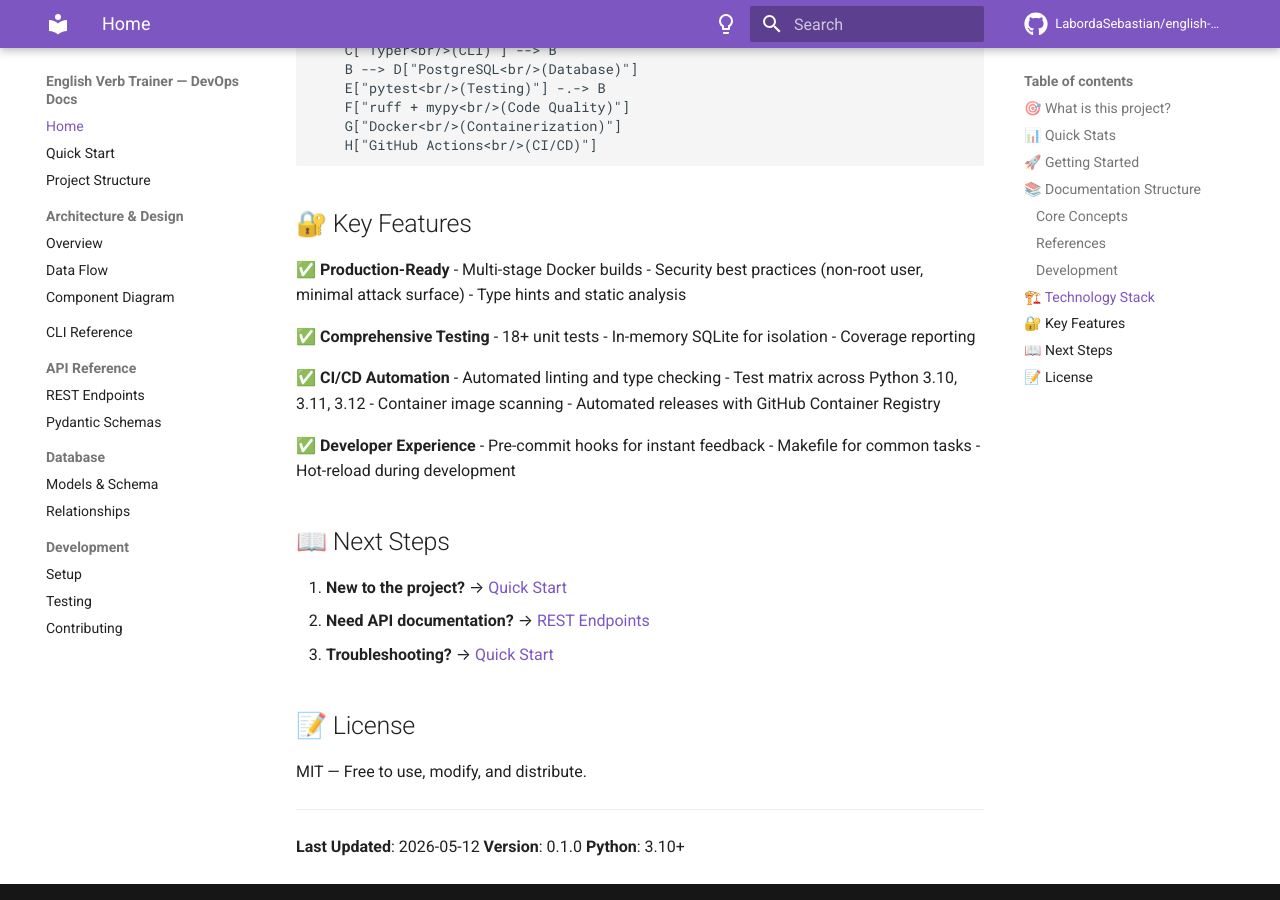
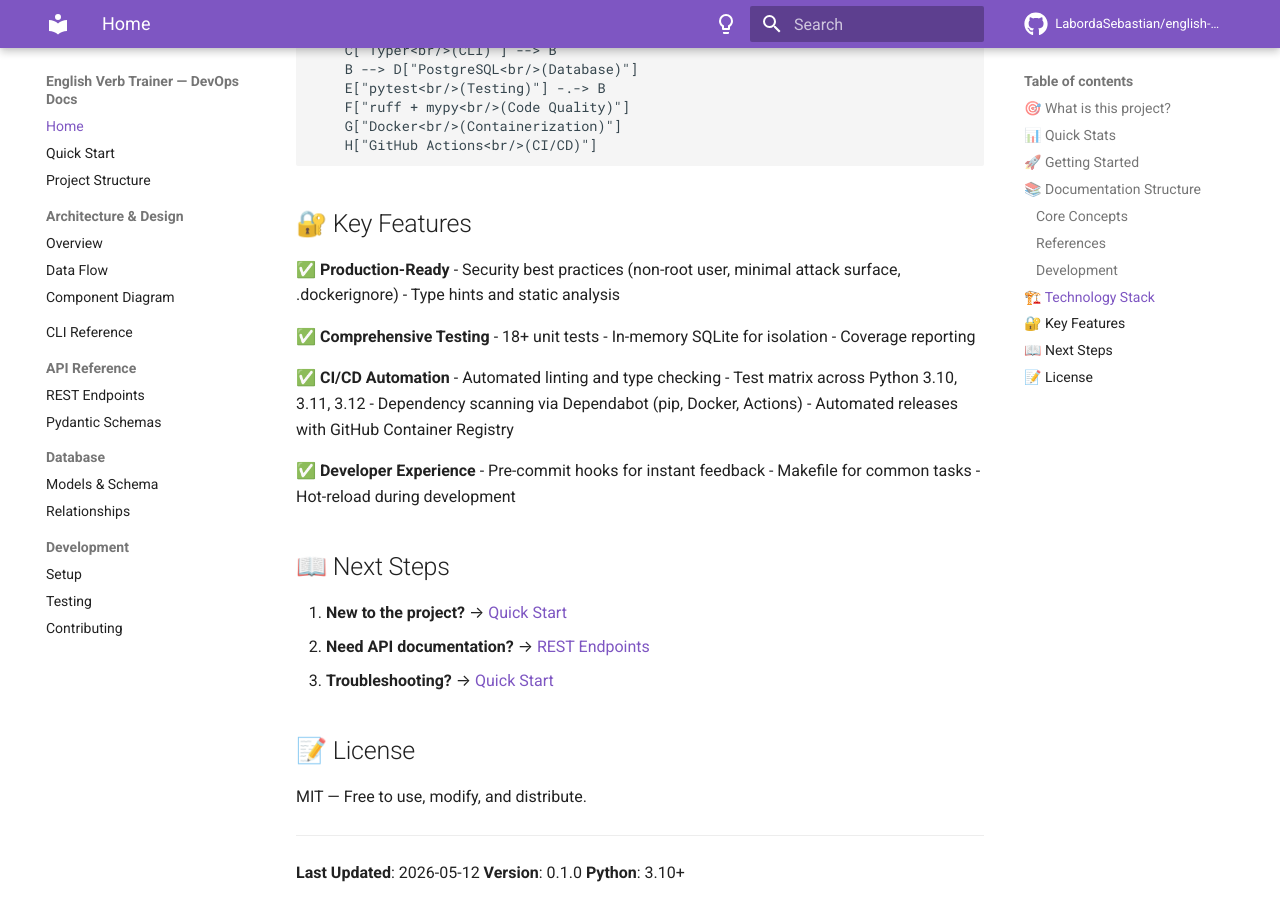
Before and after one commit to LabordaSebastian/english-verb-trainer, an MkDocs documentation site: the page built from docs/index.md, in a window 1280 px wide and 900 px high, scrolled down 1866 px. Built offline with MkDocs 1.6.1 and Material for MkDocs 9.7.7, drawn with Linux system fonts in a browser that asks for light colours; comment, search, counter and statistics services are not loaded; some of the changed text lies outside the part shown.

Commit message:
chore: remove hardcoded credentials and harden Docker security
- Remove default DATABASE_URL from app/database.py (raises ValueError if unset)
- Remove hardcoded ENV default from Dockerfile
- Add non-root user to container runtime
- Replace hardcoded passwords in docker-compose.yml with env vars
- Add .dockerignore for smaller, safer Docker builds
- Add Dependabot config for automatic dependency updates
- Fix lint issues (import ordering, type hints, naming)
- Update pre-commit hooks to latest versions
- Update documentation to reflect security changes

```diff
--- a/docker-compose.yml
+++ b/docker-compose.yml
@@ -6,7 +6,7 @@
     environment:
       POSTGRES_DB: english_trainer
       POSTGRES_USER: trainer_user
-      POSTGRES_PASSWORD: PLACEHOLDER_PASSWORD
+      POSTGRES_PASSWORD: ${POSTGRES_PASSWORD:-PLACEHOLDER_PASSWORD}
     volumes:
       - pgdata:/var/lib/postgresql/data
     healthcheck:
@@ -23,7 +23,7 @@
     ports:
       - "8000:8000"
     environment:
-      DATABASE_URL: postgresql://trainer_user:PLACEHOLDER_PASSWORD@db:5432/english_trainer
+      DATABASE_URL: postgresql://trainer_user:${POSTGRES_PASSWORD:-PLACEHOLDER_PASSWORD}@db:5432/english_trainer
     depends_on:
       db:
         condition: service_healthy
--- a/docs/index.md
+++ b/docs/index.md
@@ -20,7 +20,7 @@
 | Python Version | 3.10+ |
 | Database | PostgreSQL 15 |
 | Test Coverage | 70%+ |
-| Docker Images | Multi-stage, non-root user |
+| Docker Security | Non-root user, slim base, .dockerignore |
 | CI/CD Platform | GitHub Actions |
 | API Framework | FastAPI |
 | CLI Framework | Typer |
@@ -64,8 +64,7 @@
 ## 🔐 Key Features
 
 ✅ **Production-Ready**
-- Multi-stage Docker builds
-- Security best practices (non-root user, minimal attack surface)
+- Security best practices (non-root user, minimal attack surface, .dockerignore)
 - Type hints and static analysis
 
 ✅ **Comprehensive Testing**
@@ -76,7 +75,7 @@
 ✅ **CI/CD Automation**
 - Automated linting and type checking
 - Test matrix across Python 3.10, 3.11, 3.12
-- Container image scanning
+- Dependency scanning via Dependabot (pip, Docker, Actions)
 - Automated releases with GitHub Container Registry
 
 ✅ **Developer Experience**
--- a/pyproject.toml
+++ b/pyproject.toml
@@ -28,7 +28,6 @@
 
 [tool.ruff.format]
 quote-style = "double"
-indent-width = 4
 
 [tool.mypy]
 python_version = "3.10"
```
Also changed, not shown: .pre-commit-config.yaml (+5 -5 lines), docs/development/setup.md (+5 -2 lines), docs/structure.md (+18 -6 lines), main.py (+36 -20 lines), static/index.html (line endings or trailing spaces), 11 other files.
